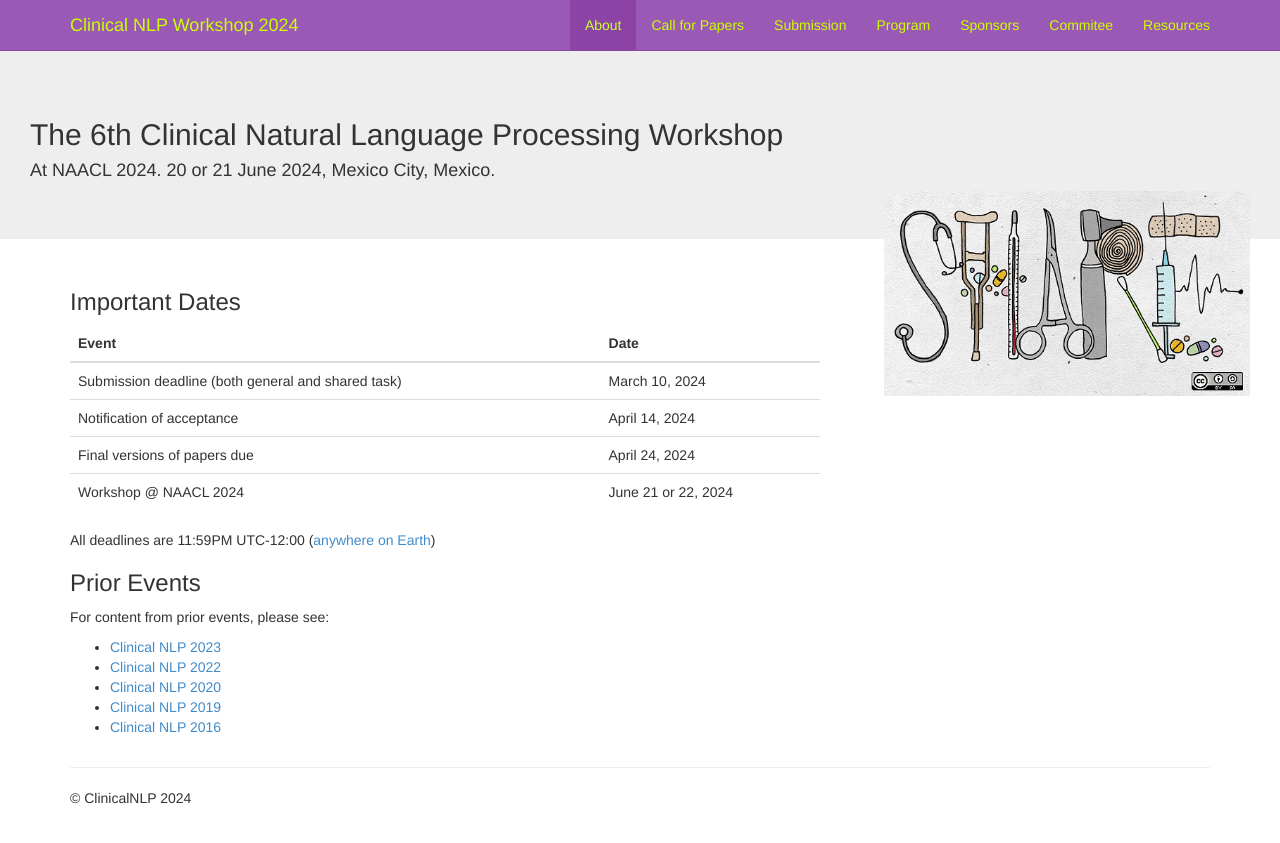
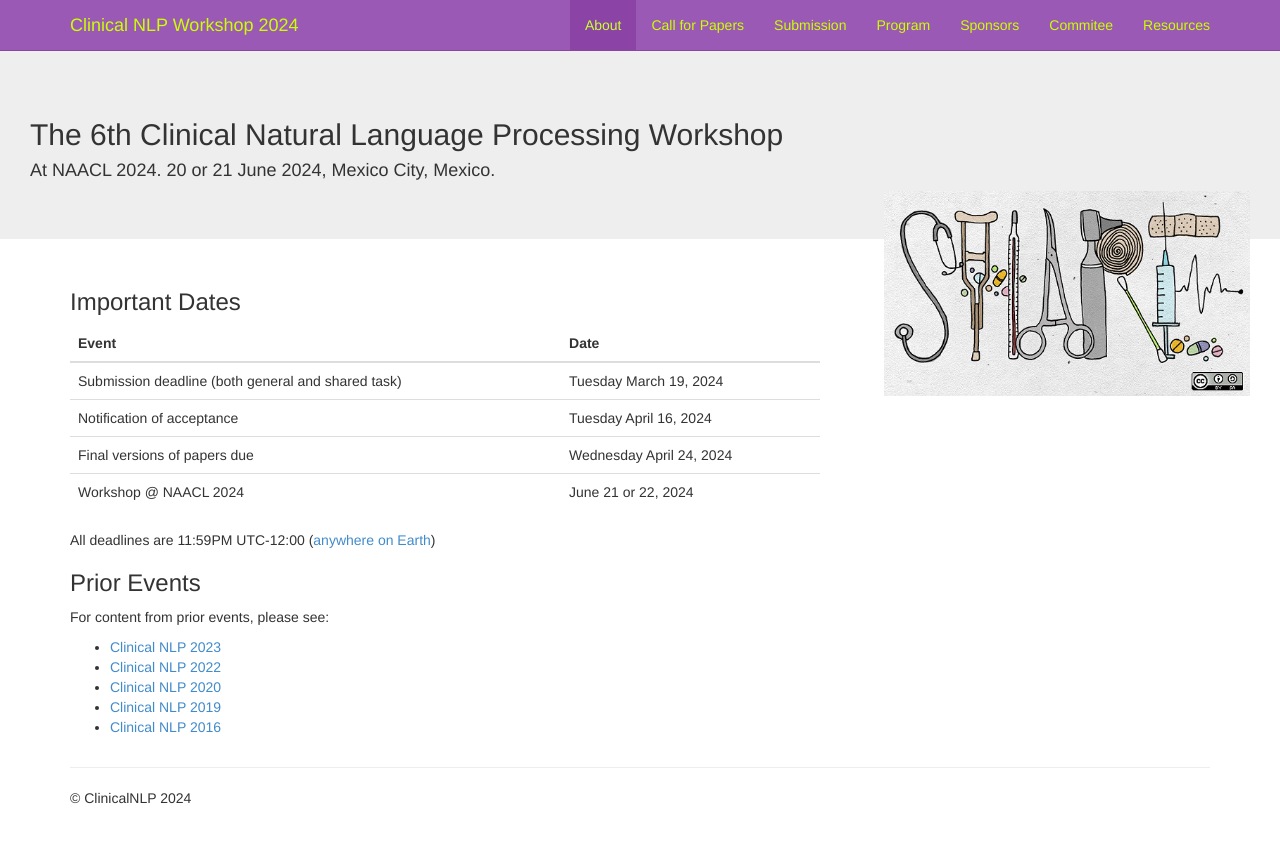
Before and after one commit to clinical-nlp/clinical-nlp.github.io, a Jekyll site: the page built from 2024/index.md, in a window 1280 px wide. Shown: the top 843 px of the page. Built offline with Jekyll 4.4.1, drawn with Linux system fonts in a browser that asks for light colours; nearby versions of some CDN libraries; comment, search, counter and statistics services are not loaded.

Commit message:
Update index.md
Updated dates

```diff
--- a/2024/index.md
+++ b/2024/index.md
@@ -7,10 +7,10 @@ layout: default_2024
 
 | Event                                               | Date                                    |
 | --------------------------------------------------- | --------------------------------------- |
-| Submission deadline (both general and shared task)  | March 10, 2024                    |
-| Notification of acceptance                          | April 14, 2024                    |
-| Final versions of papers due                        | April 24, 2024                    |
-| Workshop @ NAACL 2024                               | June 21 or 22, 2024 |
+| Submission deadline (both general and shared task)  | Tuesday March 19, 2024                  |
+| Notification of acceptance                          | Tuesday April 16, 2024                  |
+| Final versions of papers due                        | Wednesday April 24, 2024                |
+| Workshop @ NAACL 2024                               | June 21 or 22, 2024                     |
 
 All deadlines are 11:59PM UTC-12:00 ([anywhere on Earth](https://www.timeanddate.com/time/zones/aoe))
 
```
